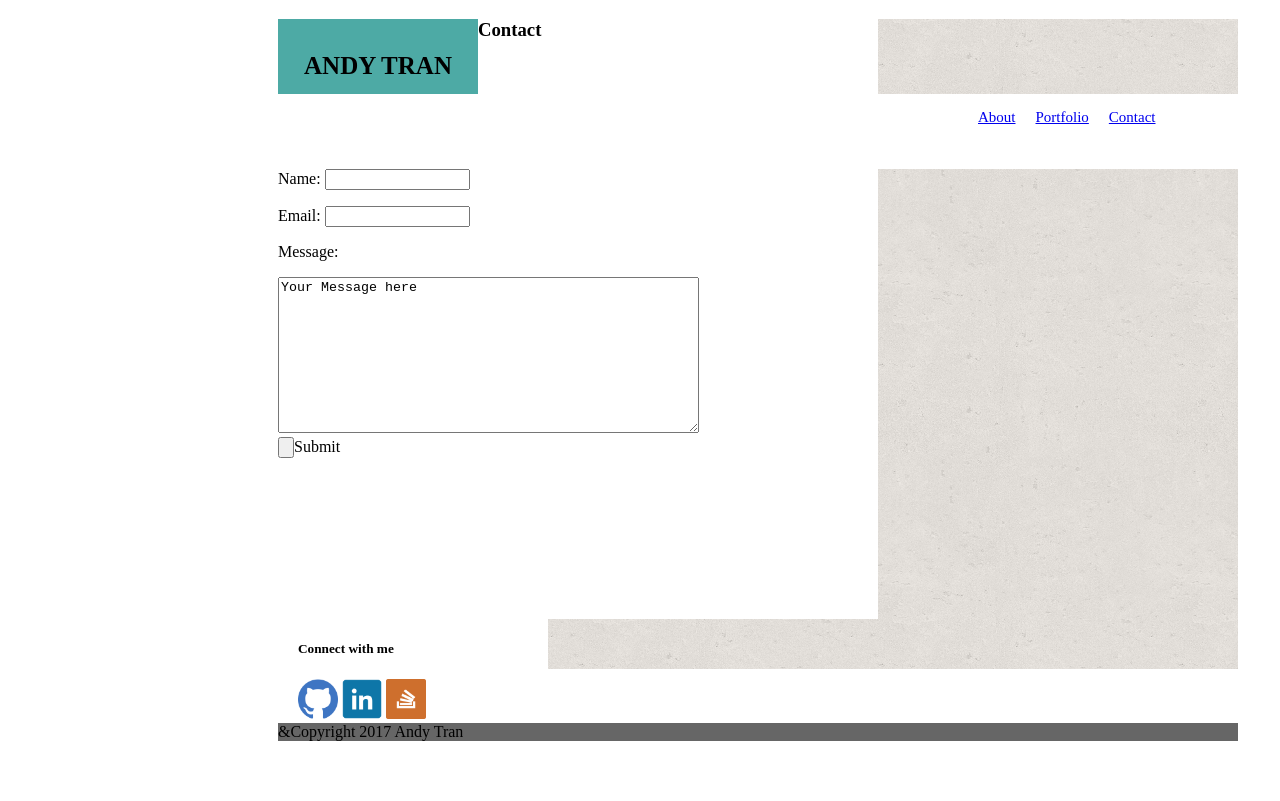
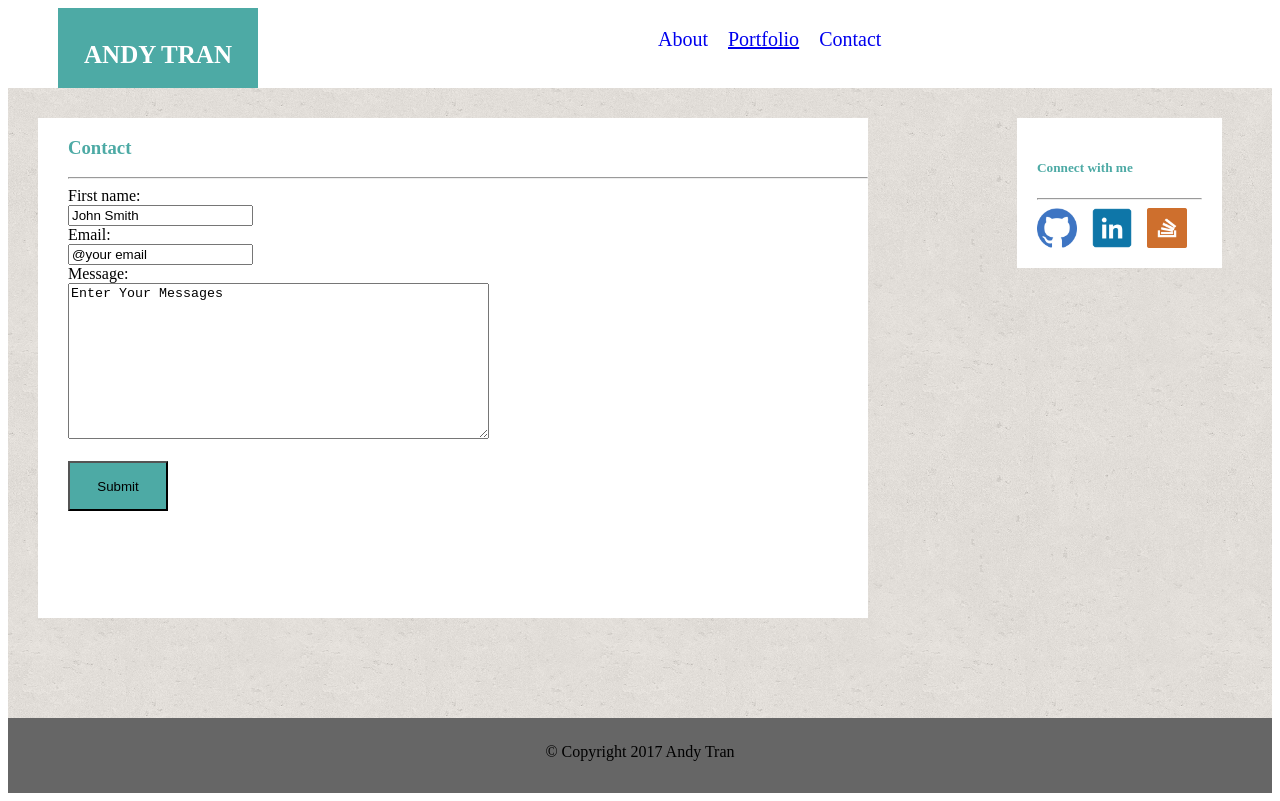
Before and after one commit to Andytran78/Basic-Portfolio, a plain HTML site: page contact.html in a window 1280 px wide. Drawn offline with Linux system fonts and the light colour scheme.

Commit message:
upload third times

```diff
--- a/assets/css/style.css
+++ b/assets/css/style.css
@@ -1,3 +1,127 @@
+<<<<<<< HEAD
+
+body {
+	background-color: white;
+	padding-left: 150px;
+	padding-right: 150px;
+}
+
+.contain {
+	background-image: url(cork-wallet.png);
+    height: 600px;
+    margin-top: 5px;
+    padding-left: 30px;
+    padding-top: 30px;
+}
+
+.header {
+	background-color: #ffffff;
+	position: relative;
+}
+
+.myname {
+	background-color: #4daaa5;
+	font-size: 25px;
+	float: left;
+	color: white;
+	text-align: center;
+	margin-left: 50px;
+	width: 200px;
+	height: 80px;
+}
+.link {
+	color: #cccccc;
+	background-color: white;
+	font-size: 20px;
+	height: 75px;
+	width: 960px;
+	text-align: center;
+}
+
+.about {
+	float: left;
+	padding-left: 400px;
+}
+
+.portfolio {
+	float: left;
+	padding-left: 20px;
+}
+
+.contact {
+	float: left;
+	padding-left: 20px;
+	padding-right: 55px;
+}
+
+.about-me {
+	background-color: white;
+	font-size: 20px;
+	float: left;
+	padding: 30px;
+	margin-left: 20px;
+	width: 800px;
+	height: 500px;
+}
+
+img {
+	float: left;
+	position: relative;
+	margin-right: 15px;
+}
+
+.text {
+	text-align: justify;
+	line-height: 1.2;
+}
+
+.text-1 {
+	text-align: justify;
+	line-height: 1.2;
+}
+
+.images {
+	background-color: white;
+	float: left;
+	padding: 20px;
+	width: 800px;
+	height: 500px;
+}
+
+.contact-me {
+	background-color: white;
+	float: left;
+	width: 800px;
+	height: 500px;
+	padding-left: 30px;
+}
+
+h3 {
+	color: #4daaa5;
+}
+
+.button {
+	background-color: #4daaa5;
+	width: 100px;
+	height: 50px;
+}
+.contact-icon {
+	background-color: white;
+	color: #4daaa5;
+	float: right;
+	padding: 20px;
+	position: relative;
+	margin-right: 50px;
+}
+
+.footer {
+	background-color: #666666;
+	clear: both;
+	text-align: center;
+	padding-top: 25px;
+	position: relative;
+	height: 50px;
+=======
 
 body {
 	background-color: white;
@@ -102,4 +226,5 @@ body {
 	width: 960px;
 
 
+>>>>>>> b44c2a50adf177f8f35dad9ef7ce0da4d22a755b
 }
--- a/contact.html
+++ b/contact.html
@@ -1,60 +1,73 @@
+
 <!DOCTYPE html>
 <html>
-<head>
 <title> Basic-Portfolio</title>
-
+	<!--link rel="stylesheet" type="text/css" href="assets/css/reset.css"-->
 	<link rel="stylesheet" type="text/css" href="assets/css/style.css">
 </head>
 
 <body>
-<div id="wrapper">
-
 	<div class="header">
 
 		<div class="myname">
+
 			<h4>ANDY TRAN</h4>
-</div>
+
+		</div> <!--end of my name-->
 
 		<div class="link">
-<p class="about"><a href="index.html">About</a></p>
 
-<p class="portfolio"><a href="portfolio.html">Portfolio</a></p>
+			<p class="about"><a href="index.html" style="text-decoration: none;">About</a></p>
 
-<p class="contact"><a href="contact.html">Contact</a></p>
+			<p class="portfolio" style="text-decoration: none;"><a href="portfolio.html">Portfolio</a></p>
 
-</div>
+			<p class="contact"><a href="contact.html" style="text-decoration: none;">Contact</a></p>
+
+		</div> <!-- end of link-->
 
 	</div> <!--end of header-->
 
+	<div class="contain">
 
 		<div class="contact-me">
+
 			<h3>Contact</h3>
+			<hr>
 
+			<form>
+  				First name:<br>
+  				<input type="text" name="Your Name" value="John Smith">
   				<br>
-<p>Name: <input type="text" name="yourname" size="15" maxlength="200"></p>
+  				Email:<br>
+  				<input type="email" name="Email" value="@your email">
+  				<br>
+  				Message:<br>
 
-<p>Email: <input type="email" name="Email" size="15" maxlength="200"></p>
+  				<textarea name="Message" cols="50" rows="10">Enter Your Messages</textarea>
+  				<br><br>
+  				<input class="button" type="submit" value="Submit">
+			</form>
 
-<p>Message:</p>
-<textarea name="message" cols="50" rows="10">Your Message here</textarea>
-<br>
-<input type="button" class="btn btn-default">Submit</button>
-
-</div>
+		</div> <!-- end of contact-me-->
 
 		<div class="contact-icon">
 			<h5>Connect with me</h5>
+			<hr>
 
-<img src="assets/images/Github.png" width="40px" height="40px">
+				<a href="https://github.com/Andytran78/Basic-Portfolio" target="_blank"><img src="assets/images/Github.png" width="40px" height="40px"></a>
 
-<img src="assets/images/linkedin.png" width="40px" height="40px">
+				<a href="https://www.linkedin.com/feed/" target="_blank"><img src="assets/images/linkedin.png" width="40px" height="40px"></a>
 
-<img src="assets/images/stackoverflow.png" width="40px" height="40px">
+				<a href="http://stackoverflow.com/users/7311318/andy-tran" target="_blank"><img src="assets/images/stackoverflow.png" width="40px" height="40px"></a>
 
-</div>
+		</div> <!--end of contact-icon-->
 
-<footer class="footer">
-	&Copyright 2017 Andy Tran
+	</div> <!--end of contain-->
+
+	<div class="footer">
+
+		<footer>
+
+			&copy Copyright 2017 Andy Tran
+
 		</footer>
-</body>
-</html>
```
Also changed, not shown: index.html (+27 -26 lines), portfolio.html (+32 -27 lines), 1 other file. Lines whose indentation alone changed are shown as unchanged.
